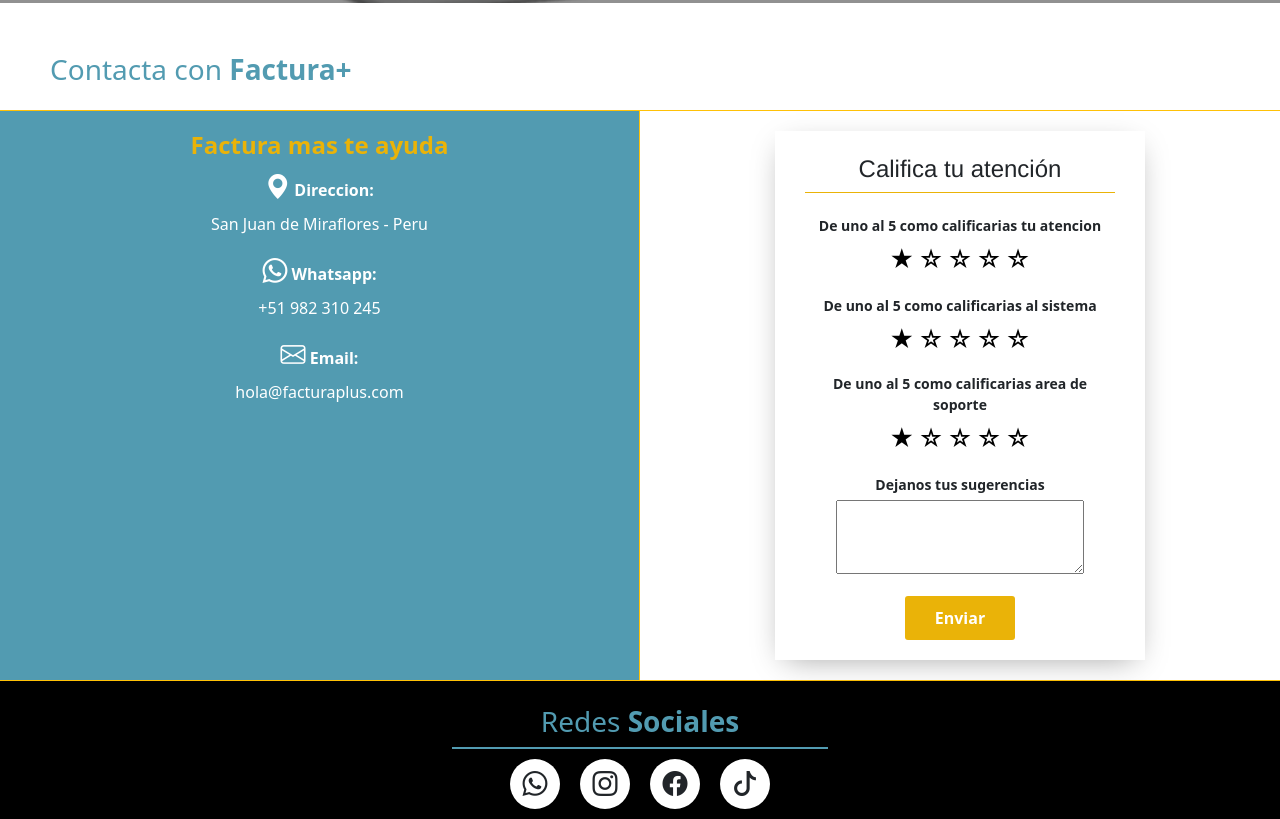
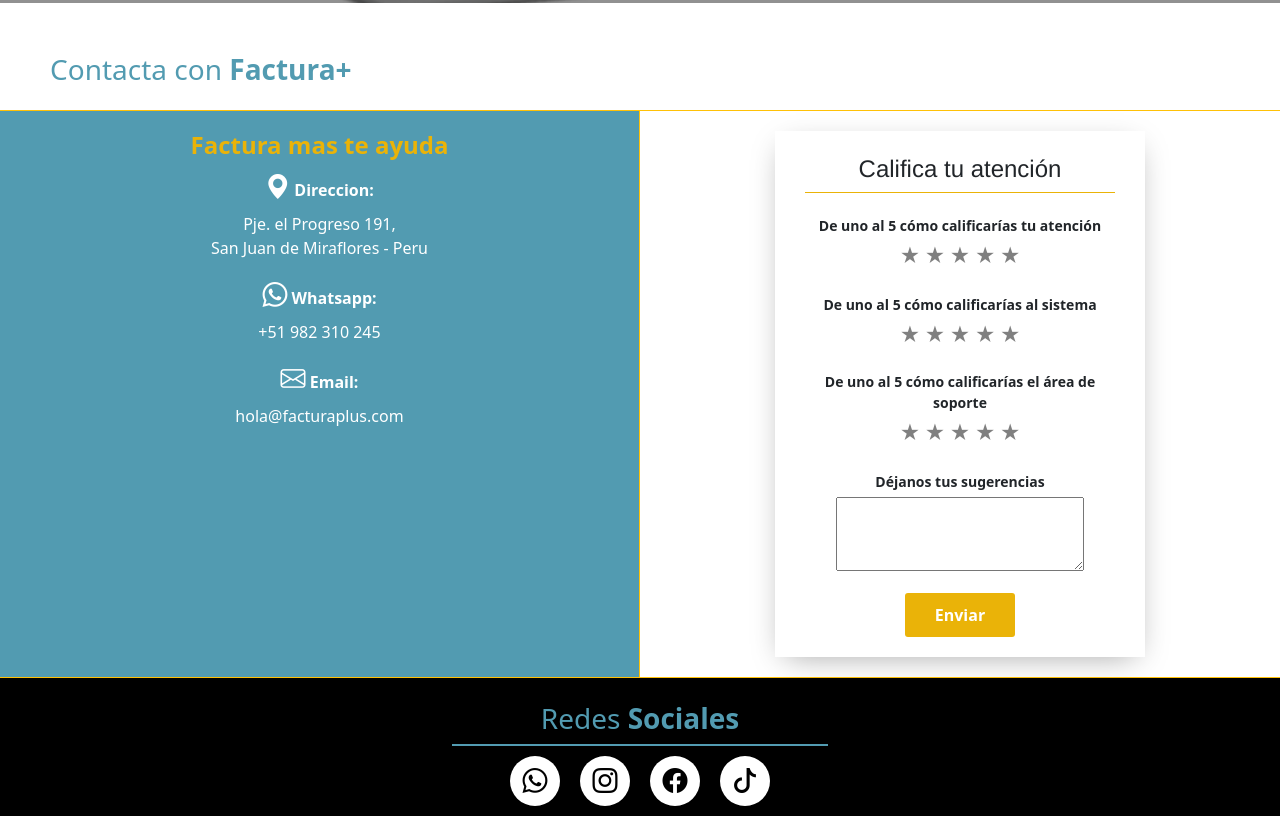
Before and after one commit to jmorales01/facturasPlus, a plain HTML site: page interface/soporte.html in a window 1280 px wide. Shown: the part 680-1499 px from the top of the page. Drawn offline with nearby package versions, Linux system fonts and the light colour scheme.

Commit message:
pagina web factura plus

```diff
--- a/css/style.css
+++ b/css/style.css
@@ -106,6 +106,11 @@
     margin: 0 10px;
 }
 
+a{
+    text-decoration: none;
+    color: black;
+}
+
 .redes:hover{
     background-color: #529BB1;
     color: bisque;
@@ -125,42 +130,12 @@
     margin-top: 50px;
     margin-left: 50px;
 }
-.rating {
-    align-items: center;
-    display: flex;
-    justify-content: center;
-    flex-direction: row-reverse;
-}
-
-.rating__star:hover,
-.rating__star:hover ~ .rating__star {
-    color: transparent;
-}
-
-.rating__star:hover:before,
-.rating__star:hover ~ .rating__star:before {
-    color: #eab308;
-    content: '★';
-    left: 0;
-    position: absolute;
-}
-
-.rating__star {
-    font-size: 1.5rem;
-    background-color: transparent;
-    border: transparent;
-    margin: 0 2px;
-    padding: 0;
-    position: relative;
-}
-
 .ayuda{
     padding: 20px;
 }
 .dato label {
     margin-bottom: 10px;
 }
-
 form legend {
     font-family: 'Franklin Gothic Medium', 'Arial Narrow', Arial, sans-serif;
     padding-bottom: 5px;
@@ -173,6 +148,18 @@
 }
 .sugerencias textarea{
     width: 80%;
+}
+.star-rating input[type="radio"] {
+    display: none;
+}
+
+.star-rating label {
+    font-size: 20px;
+    color: gray;
+}
+
+.star-rating input[type="radio"]:checked~label {
+    color: gold;
 }
 
 /*********************************** Mas pequeño ***********************************/
--- a/interface/soporte.html
+++ b/interface/soporte.html
@@ -12,6 +12,9 @@
 
     <link rel="icon" href="img/icono factura plus.ico">
     <link rel="stylesheet" href="../css/style.css">
+
+    <!-- Alerts -->
+    <script src="https://unpkg.com/sweetalert/dist/sweetalert.min.js"></script>
 </head>
 
 <body>
@@ -61,7 +64,7 @@
                     <div class="dato">
                         <i class="bi bi-geo-alt-fill"></i>
                         <label>Direccion:</label>
-                        <p>San Juan de Miraflores - Peru</p>
+                        <p>Pje. el Progreso 191,<br> San Juan de Miraflores - Peru</p>
                     </div>
                     <div class="dato">
                         <i class="bi bi-whatsapp"></i>
@@ -76,43 +79,59 @@
                 </div>
             </div>
             <div class="col-md-6">
-                <form>
+                <form id="valoracionForm">
                     <legend>Califica tu atención</legend>
                     <div class="mb-3">
-                        <label for="">De uno al 5 como calificarias tu atencion</label>
-                        <div class="rating">
-                            <button class="rating__star">☆</button>
-                            <button class="rating__star">☆</button>
-                            <button class="rating__star">☆</button>
-                            <button class="rating__star">☆</button>
-                            <button class="rating__star">★</button>
+                        <label for="">De uno al 5 cómo calificarías tu atención</label>
+                        <div class="form-group star-rating">
+                            <input type="radio" id="pregunta1-1" name="pregunta1" value="1">
+                            <label for="pregunta1-1">★</label>
+                            <input type="radio" id="pregunta1-2" name="pregunta1" value="2">
+                            <label for="pregunta1-2">★</label>
+                            <input type="radio" id="pregunta1-3" name="pregunta1" value="3">
+                            <label for="pregunta1-3">★</label>
+                            <input type="radio" id="pregunta1-4" name="pregunta1" value="4">
+                            <label for="pregunta1-4">★</label>
+                            <input type="radio" id="pregunta1-5" name="pregunta1" value="5">
+                            <label for="pregunta1-5">★</label>
                         </div>
                     </div>
                     <div class="mb-3">
-                        <label for="">De uno al 5 como calificarias al sistema</label>
-                        <div class="rating">
-                            <button class="rating__star">☆</button>
-                            <button class="rating__star">☆</button>
-                            <button class="rating__star">☆</button>
-                            <button class="rating__star">☆</button>
-                            <button class="rating__star">★</button>
+                        <label for="">De uno al 5 cómo calificarías al sistema</label>
+                        <div class="form-group star-rating">
+                            <input type="radio" id="pregunta2-1" name="pregunta2" value="1">
+                            <label for="pregunta2-1">★</label>
+                            <input type="radio" id="pregunta2-2" name="pregunta2" value="2">
+                            <label for="pregunta2-2">★</label>
+                            <input type="radio" id="pregunta2-3" name="pregunta2" value="3">
+                            <label for="pregunta2-3">★</label>
+                            <input type="radio" id="pregunta2-4" name="pregunta2" value="4">
+                            <label for="pregunta2-4">★</label>
+                            <input type="radio" id="pregunta2-5" name="pregunta2" value="5">
+                            <label for="pregunta2-5">★</label>
                         </div>
                     </div>
                     <div class="mb-3">
-                        <label for="">De uno al 5 como calificarias area de soporte</label>
-                        <div class="rating">
-                            <button class="rating__star">☆</button>
-                            <button class="rating__star">☆</button>
-                            <button class="rating__star">☆</button>
-                            <button class="rating__star">☆</button>
-                            <button class="rating__star">★</button>
+                        <label for="">De uno al 5 cómo calificarías el área de soporte</label>
+                        <div class="form-group star-rating">
+                            <input type="radio" id="pregunta3-1" name="pregunta3" value="1">
+                            <label for="pregunta3-1">★</label>
+                            <input type="radio" id="pregunta3-2" name="pregunta3" value="2">
+                            <label for="pregunta3-2">★</label>
+                            <input type="radio" id="pregunta3-3" name="pregunta3" value="3">
+                            <label for="pregunta3-3">★</label>
+                            <input type="radio" id="pregunta3-4" name="pregunta3" value="4">
+                            <label for="pregunta3-4">★</label>
+                            <input type="radio" id="pregunta3-5" name="pregunta3" value="5">
+                            <label for="pregunta3-5">★</label>
                         </div>
                     </div>
                     <div class="sugerencias mb-3">
-                        <label for="">Dejanos tus sugerencias</label>
-                        <textarea name="" id="" cols="40" rows="3"></textarea>
+                        <label for="">Déjanos tus sugerencias</label>
+                        <textarea name="sugerencias" id="sugerencias" cols="40" rows="3"></textarea>
                     </div>
-                    <button type="submit" class="btnEnviar">Enviar</button>
+
+                    <button type="button" class="btnEnviar" onclick="capturarDatos()">Enviar</button>
                 </form>
             </div>
         </div>
@@ -123,10 +142,10 @@
                 <h3 class="fw-semibold mt-4" style="color: #529BB1;"><span class="fw-normal">Redes</span> Sociales</h3>
                 <p class="line"></p>
                 <div class="redes_sociales">
-                    <div class="redes rounded-circle"><i class="bi bi-whatsapp"></i></div>
-                    <div class="redes rounded-circle"><i class="bi bi-instagram"></i></div>
-                    <div class="redes rounded-circle"><i class="bi bi-facebook"></i></div>
-                    <div class="redes rounded-circle"><i class="bi bi-tiktok"></i></div>
+                    <a href="https://wa.me/+51982310245?text=Hola%2C%20vengo%20de%20la%20web%20👋" target="_blank" class="redes rounded-circle"><i class="bi bi-whatsapp"></i></a>
+                    <a href="https://www.instagram.com/facturaplusperu/" target="_blank" class="redes rounded-circle"><i class="bi bi-instagram"></i></a>
+                    <a href="https://www.facebook.com/Innovation.System.pe" target="_blank" class="redes rounded-circle"><i class="bi bi-facebook"></i></a>
+                    <a href="https://www.tiktok.com/@facturaplus.pe" target="_blank" class="redes rounded-circle"><i class="bi bi-tiktok"></i></a>
                 </div>
             </div>
         </div>
@@ -139,7 +158,7 @@
         crossorigin="anonymous"></script>
 
     <!-- Script -->
-    <script type="text/javascript" src="js/main.js">
+    <script type="text/javascript" src="../js/soporte.js">
     </script>
 </body>
 
--- /dev/null
+++ b/js/soporte.js
@@ -0,0 +1,32 @@
+function capturarDatos() {
+    var pregunta1 = document.querySelector('input[name="pregunta1"]:checked');
+    var pregunta2 = document.querySelector('input[name="pregunta2"]:checked');
+    var pregunta3 = document.querySelector('input[name="pregunta3"]:checked');
+    var sugerencias = document.getElementById("sugerencias").value;
+
+    if (!pregunta1 || !pregunta2 || !pregunta3) {
+        swal({
+            title: 'Error',
+            text: '¡Rellenar todo los campos para enviar!',
+            icon: 'warning',
+        });
+        return;
+    }
+
+    pregunta1 = pregunta1.value;
+    pregunta2 = pregunta2.value;
+    pregunta3 = pregunta3.value;
+
+    console.log("Pregunta 1: " + pregunta1);
+    console.log("Pregunta 2: " + pregunta2);
+    console.log("Pregunta 3: " + pregunta3);
+    console.log("Sugerencias: " + sugerencias);
+
+    swal({
+        title: 'Exito',
+        text: '¡El formulario ha sido enviado con éxito!',
+        icon: 'success'
+    });
+
+    document.getElementById("valoracionForm").reset();
+}
```
Also changed, not shown: index.html (+10 -7 lines), js/main.js (+34 -5 lines).
